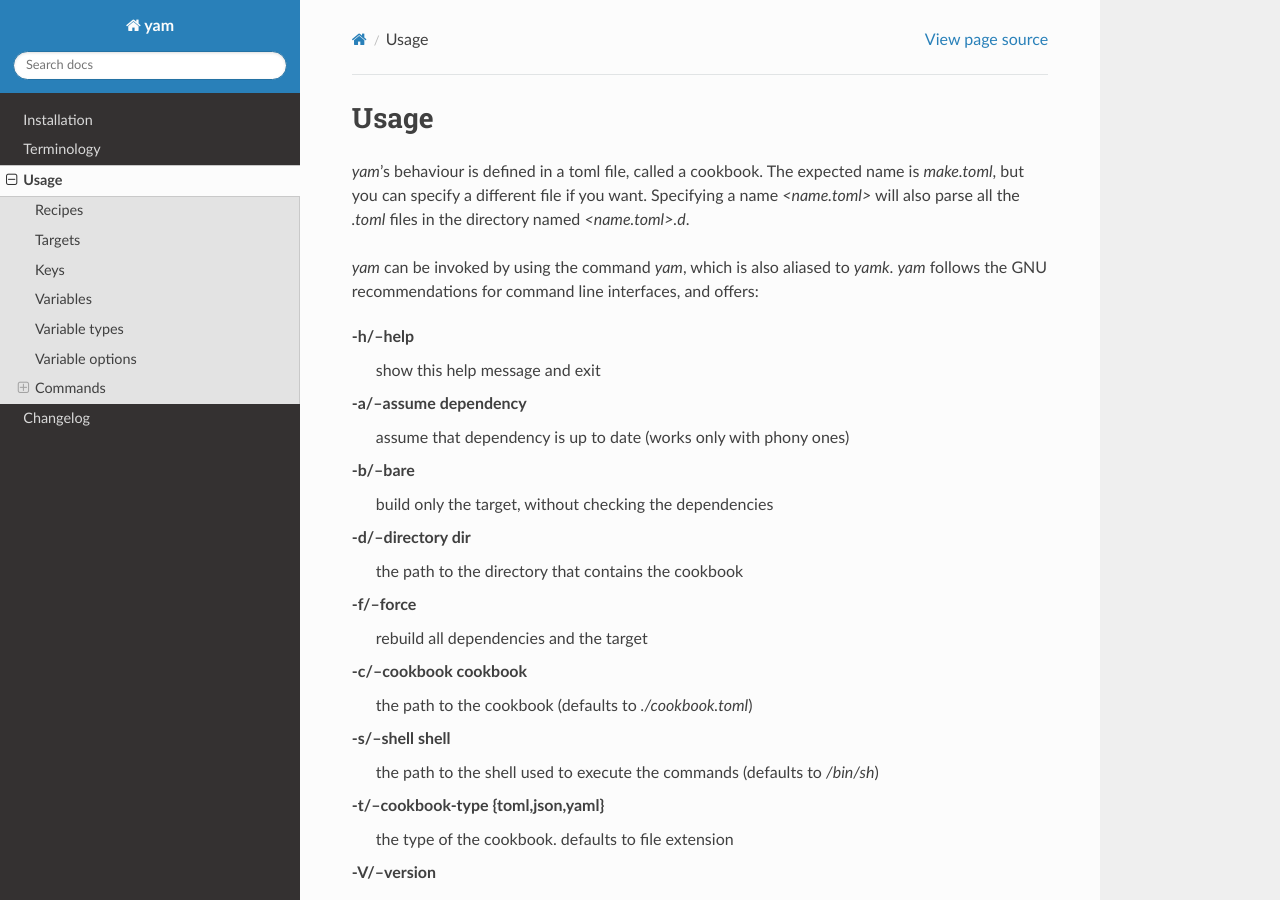
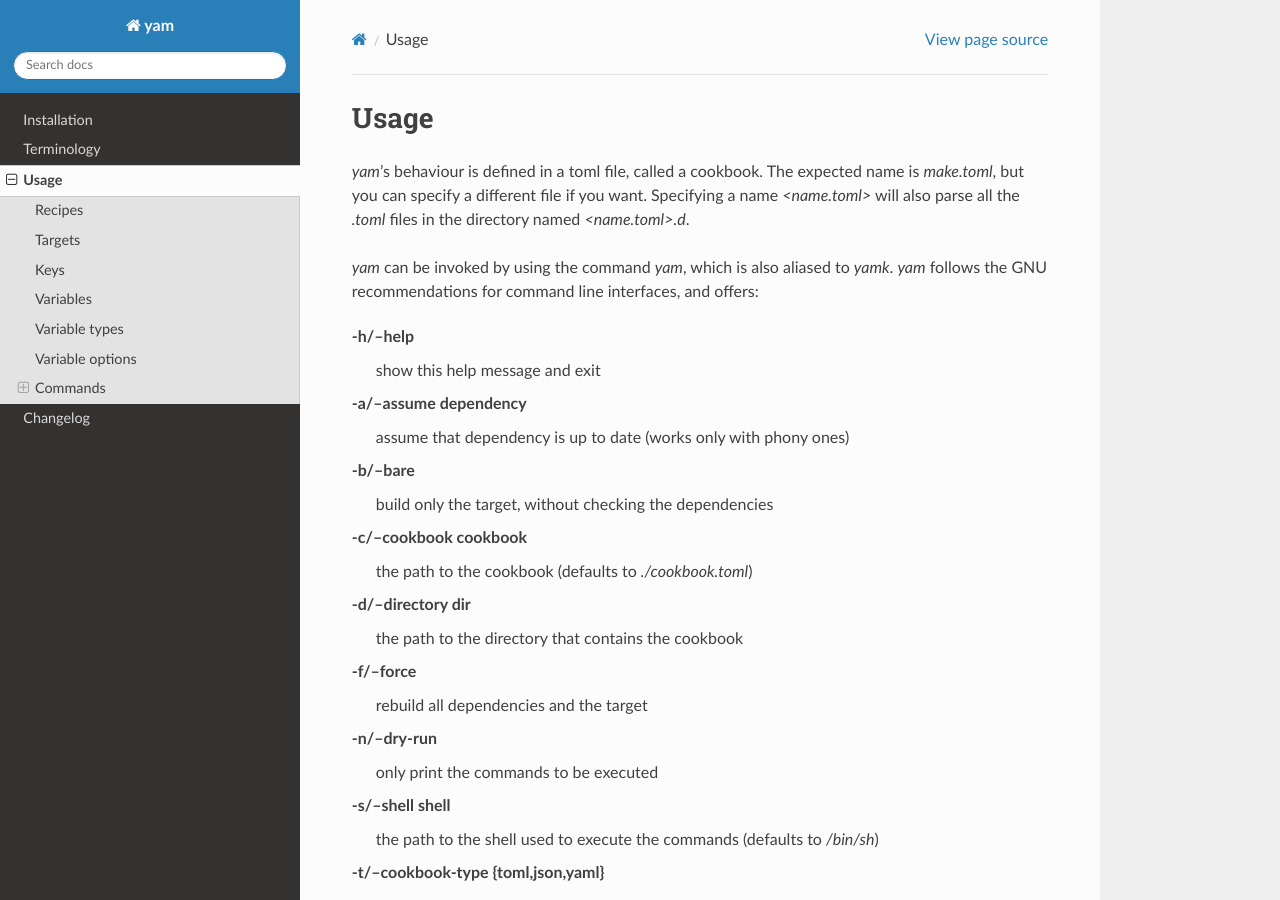
Before and after one commit to spapanik/yamk, a Sphinx documentation site: the page built from docs/source/usage.rst, in a window 1280 px wide and 900 px high. Built offline with Sphinx 7.4.7 and the Read the Docs theme 2.0.0, drawn with Linux system fonts in a browser that asks for light colours.

Commit message:
Order the help alphabetically

```diff
--- a/docs/source/usage.rst
+++ b/docs/source/usage.rst
@@ -13,12 +13,14 @@ Usage
     assume that dependency is up to date (works only with phony ones)
 -b/--bare
     build only the target, without checking the dependencies
+-c/--cookbook      cookbook
+    the path to the cookbook (defaults to *./cookbook.toml*)
 -d/--directory     dir
     the path to the directory that contains the cookbook
 -f/--force
     rebuild all dependencies and the target
--c/--cookbook      cookbook
-    the path to the cookbook (defaults to *./cookbook.toml*)
+-n/--dry-run
+    only print the commands to be executed
 -s/--shell         shell
     the path to the shell used to execute the commands (defaults to */bin/sh*)
 -t/--cookbook-type {toml,json,yaml}
```
Also changed, not shown: 1 other file.
